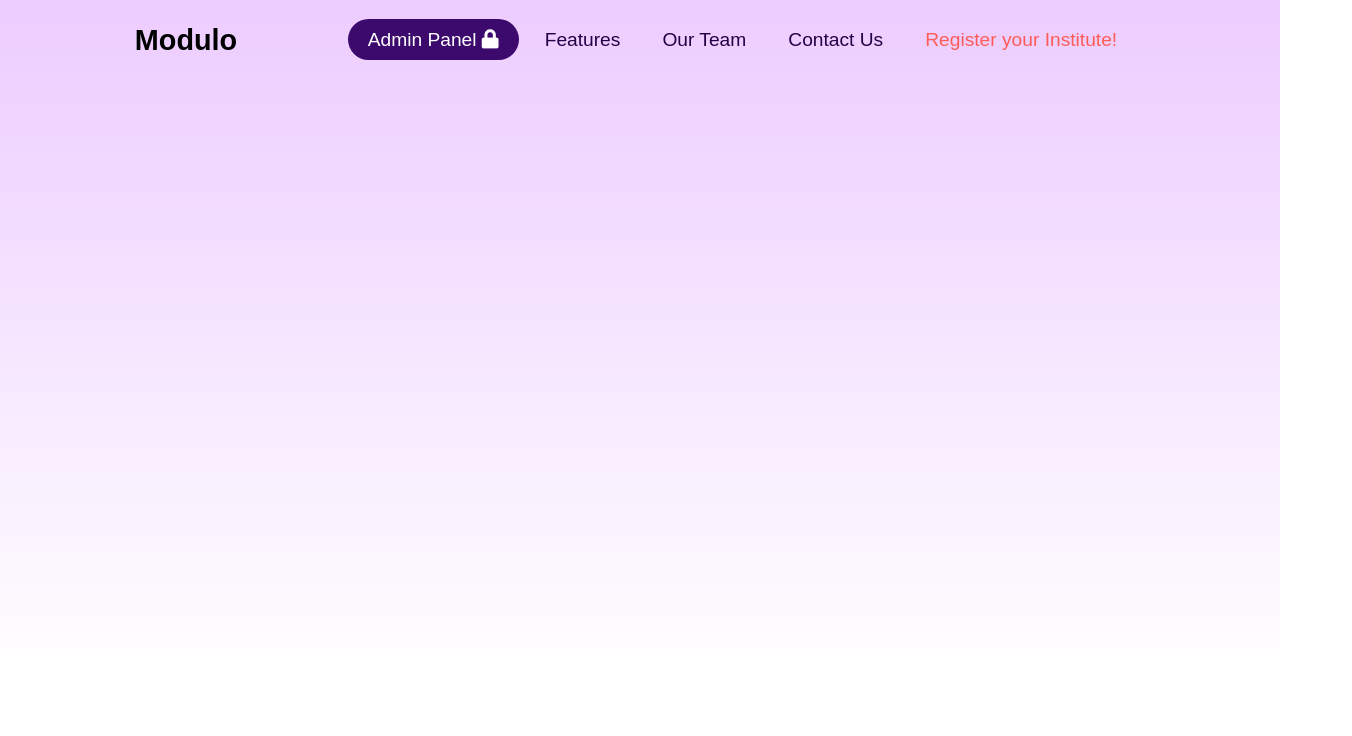
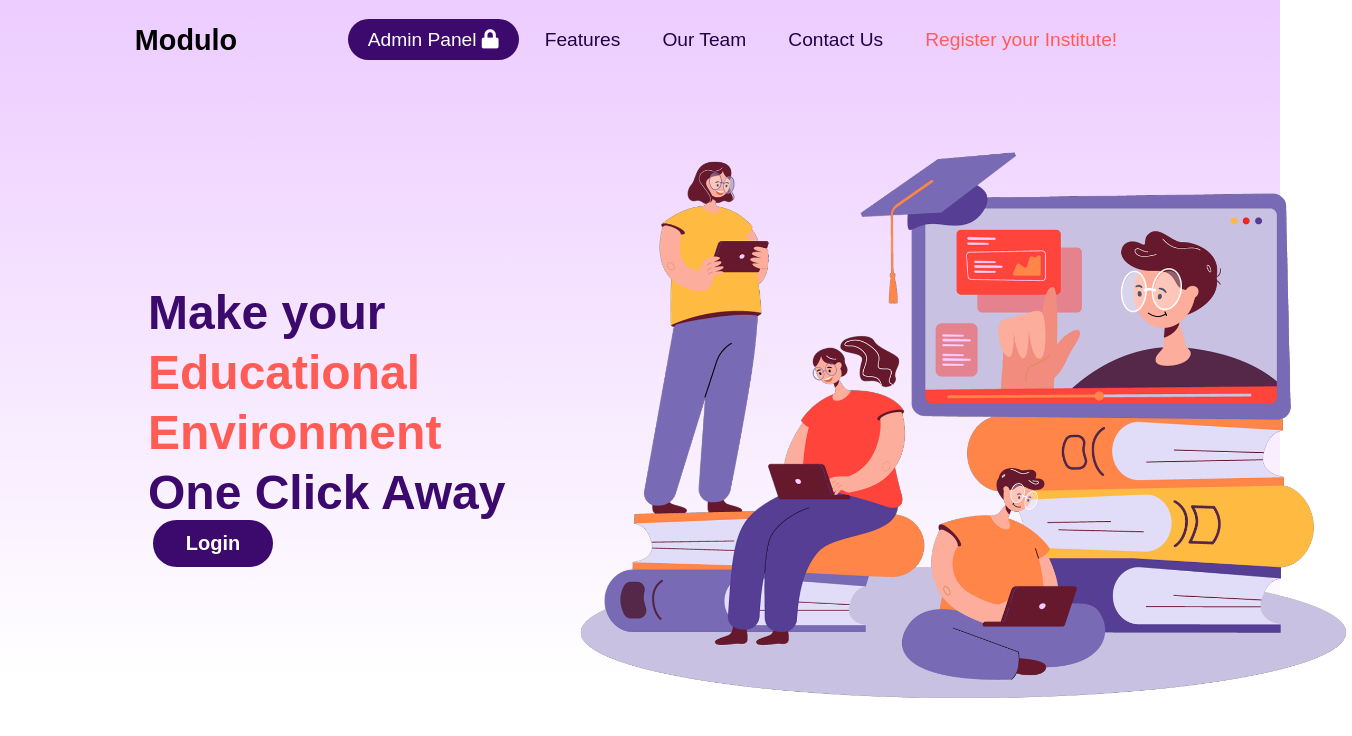
Before and after one commit to GayanKod/Modulo, a React (Create React App) app in the folder client/: page / in a window 1280 px wide. Shown: the top 736 px of the page, 1352 px wide, since content can reach past the window. Built offline with nearby package versions, Linux system fonts and the light colour scheme.

Commit message:
Create hero section of the landing page

```diff
--- a/client/src/App.tsx
+++ b/client/src/App.tsx
@@ -1,11 +1,15 @@
 import{BrowserRouter as Router, Route, Routes} from "react-router-dom";
 import Navbar from './components/Navbar/Navbar';
+import HeroSection from './components/HeroSection';
 
 function App() {
   return (
     <>
+      <Navbar/>
       <Router>
-        <Navbar/>
+        <Routes>
+          <Route  path="/" element={<HeroSection />}/>
+        </Routes>
       </Router>
     </>
   );
--- /dev/null
+++ b/client/src/components/HeroSection.tsx
@@ -0,0 +1,27 @@
+import React from 'react';
+import "../styles/HeroSection.scss";
+import heroImg from "../assets/img/heroImg.png";
+
+function HeroSection(){
+
+    return(
+        <>
+        <div className="hero-section">
+            <div className="hero-section-title">Make your</div><br/>
+            <div className="hero-section-title Edu">Educational</div><br/>
+            <div className="hero-section-title Env">Environment</div><br/>
+            <div className="hero-section-title">One Click Away</div>
+        </div>
+        <div className="hero-image-wrapper">
+            <img src={heroImg} alt="hero-section" className="hero-image" />
+        </div>
+        <div className="login-btn-wrapper">
+            <button className="login-btn">Login</button>
+        </div>
+        </>
+    );
+
+
+}
+
+export default HeroSection;
--- /dev/null
+++ b/client/src/styles/HeroSection.scss
@@ -0,0 +1,57 @@
+@import '../styleVar/colorPalette.scss';
+
+.hero-section{
+    position: absolute;
+    top: 35%;
+    left: 10%;
+    margin-left:20px;
+}
+
+.hero-section-title{
+    font-family: 'Foco', sans-serif;
+    display: inline-block;
+    font-weight: 800;
+    font-size: 48px;
+    line-height: 55px;
+    color: $P3;
+    padding-top:5px;
+}
+
+.hero-section-title.Edu,
+.hero-section-title.Env
+{
+    color: $O;
+}
+
+.hero-image-wrapper{
+    position: absolute;
+    position: absolute;
+    left: 575px;
+    top: 150px;
+}
+
+.hero-image{
+    width: 777px;
+    height: 554px;
+}
+
+.login-btn-wrapper{
+    position: absolute;
+    left: 10%;
+    margin-left:25px;
+    top: 520px;
+}
+
+.login-btn{
+    background: $P3;
+	color: #fff;
+	border: none;
+	padding: 12px;
+	font: "Foco", sans-serif;
+    font-size:20px;
+    font-weight: 600;
+	cursor: pointer;
+	outline: inherit;
+    width: 120px;
+    border-radius:30px;
+}
```
Also changed, not shown: client/src/assets/img/heroImg.png (added).
